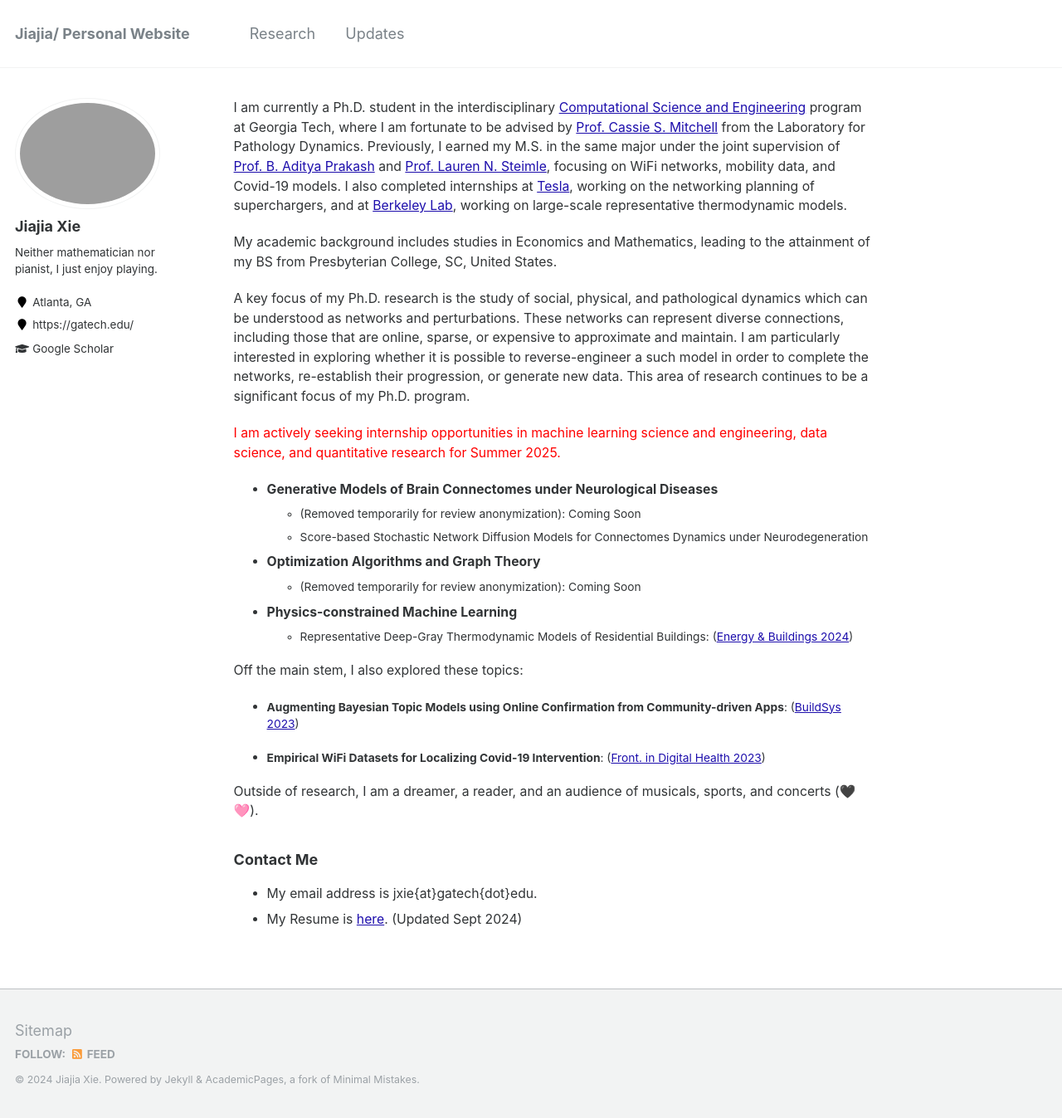
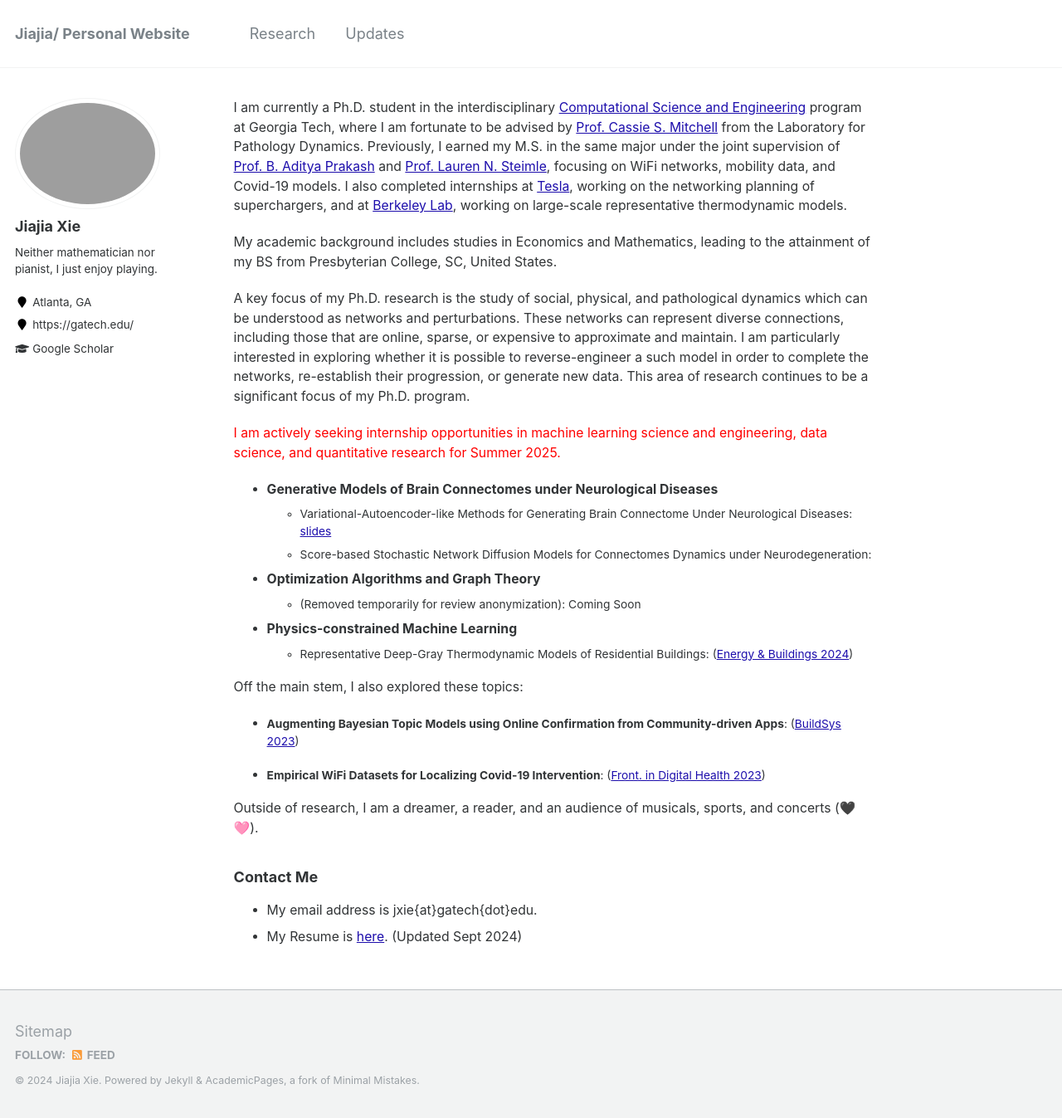
Before and after one commit to jxie1997/jxie1997.github.io, a Jekyll site: the page built from _pages/about.md, in a window 1280 px wide and 1347 px high. Shown: the whole window at 83% size. Built offline with Jekyll 4.4.1, drawn with Linux system fonts in a browser that asks for light colours.

Commit message:
oct 9 1st

```diff
--- a/_pages/about.md
+++ b/_pages/about.md
@@ -19,8 +19,8 @@ A key focus of my Ph.D. research is the study of social, physical, and pathologi
 <span style="color: red"> I am actively seeking internship opportunities in machine learning science and engineering, data science, and quantitative research for Summer 2025. </span>
 
 * **Generative Models of Brain Connectomes under Neurological Diseases**
-  - (Removed temporarily for review anonymization): Coming Soon
-  - Score-based Stochastic Network Diffusion Models for Connectomes Dynamics under Neurodegeneration
+  - Variational-Autoencoder-like Methods for Generating Brain Connectome Under Neurological Diseases: [slides](https://docs.google.com/presentation/d/1LJOo5PBK9jTwwdqDW0GfyZa0iHg-qHw0OH32yLysi14/edit#slide=id.g22475233008_0_147)
+  - Score-based Stochastic Network Diffusion Models for Connectomes Dynamics under Neurodegeneration:
 
 * **Optimization Algorithms and Graph Theory**
   - (Removed temporarily for review anonymization): Coming Soon
```
Also changed, not shown: 1 other file.
